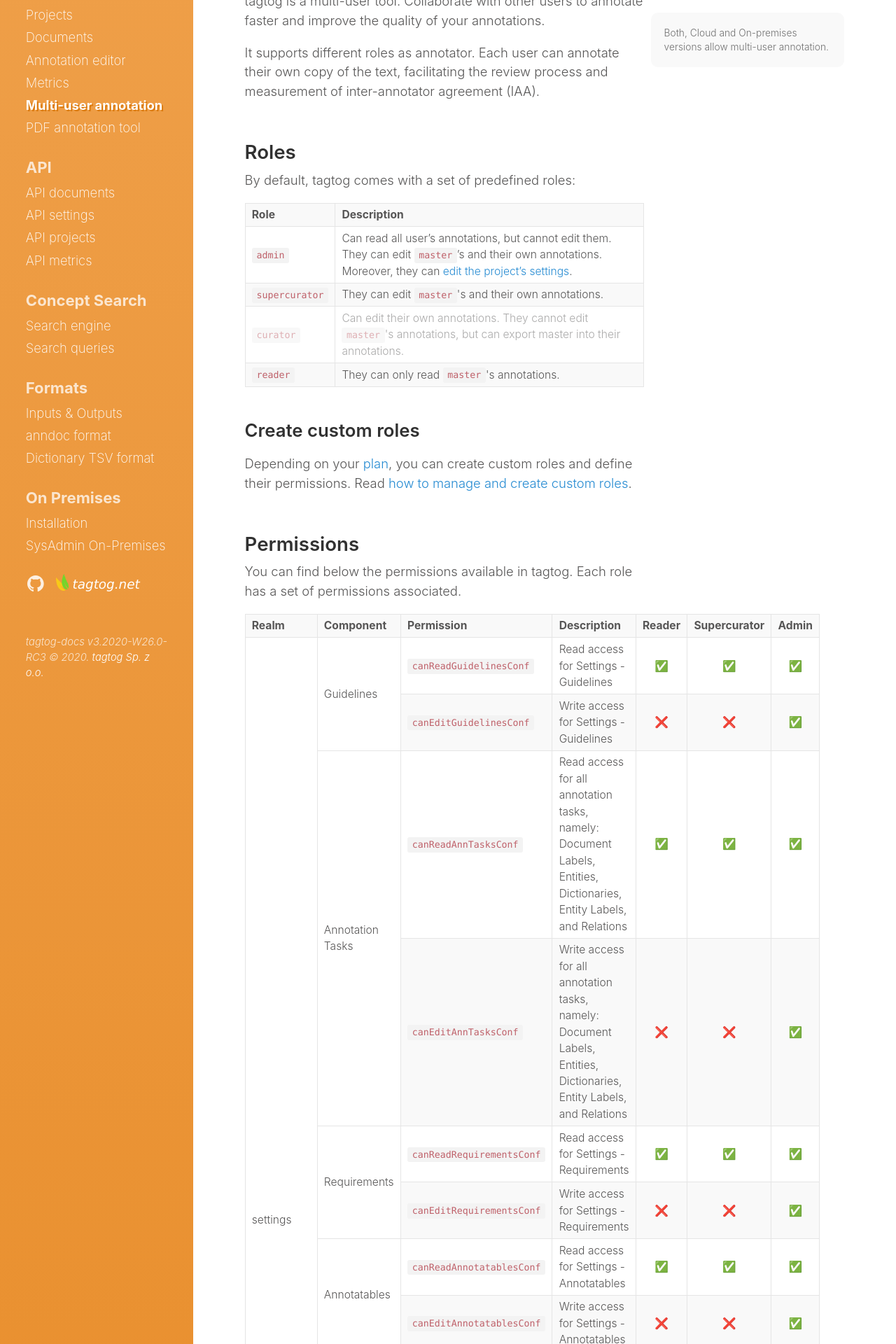
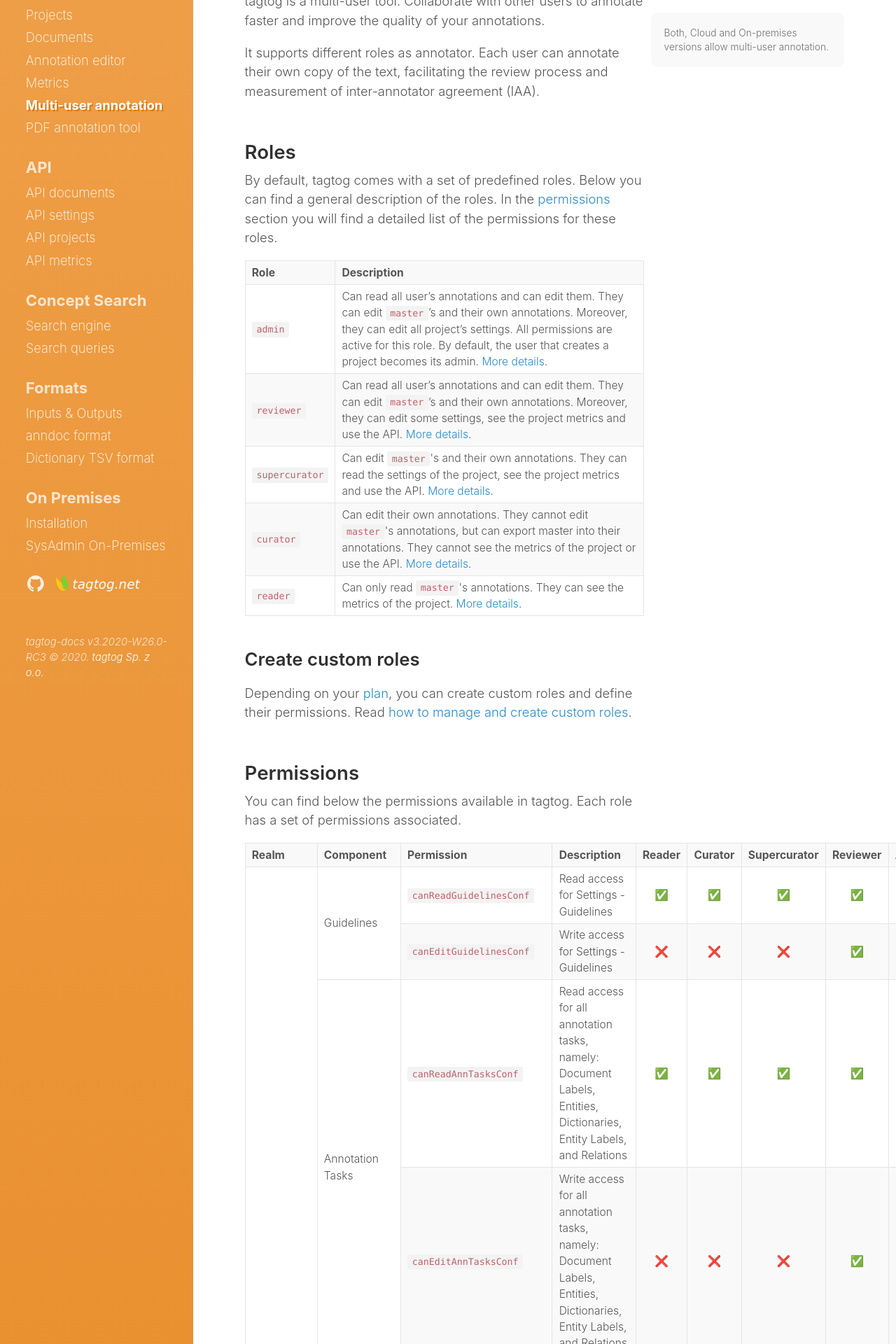
Before and after one commit to tagtogorg/tagtog-doc, a Jekyll site: the page built from collaboration.md, in a window 1280 px wide. Shown: the part 573-2493 px from the top of the page at 70% size. Built offline with Jekyll 4.4.1, drawn with Linux system fonts in a browser that asks for light colours; nearby versions of some CDN libraries; some of the changed text lies outside the part shown.

Commit message:
Extend collaboration docs with additional default roles

```diff
--- a/collaboration.md
+++ b/collaboration.md
@@ -14,7 +14,7 @@ id: collaboration
 
 <div class="two-third-col">
   <h2>Roles</h2>
-  <p>By default, tagtog comes with a set of predefined roles:</p>
+  <p>By default, tagtog comes with a set of predefined roles. Below you can find a general description of the roles. In the <a title="tagtog - permissions" href="collaboration.html#permissions">permissions</a> section you will find a detailed list of the permissions for these roles.</p>
   <table style="width:100%">
     <tr>
       <th>Role</th>
@@ -22,19 +22,23 @@ id: collaboration
     </tr>
     <tr>
       <td><code>admin</code></td>
-      <td><span markdown="1">Can read all user's annotations, but cannot edit them. They can edit `master`'s and their own annotations. Moreover, they can [edit the project's settings](#admin-role).</span></td>
+      <td><span markdown="1">Can read all user's annotations and can edit them. They can edit `master`'s and their own annotations. Moreover, they can edit all project's settings. All permissions are active for this role. By default, the user that creates a project becomes its admin. <a title="tagtog - permissions" href="collaboration.html#permissions">More details</a>.</span></td>
+    </tr>
+    <tr>
+      <td><code>reviewer</code></td>
+      <td><span markdown="1">Can read all user's annotations and can edit them. They can edit `master`'s and their own annotations. Moreover, they can edit some settings, see the project metrics and use the API. <a title="tagtog - permissions" href="collaboration.html#permissions">More details</a>.</span></td>
     </tr>
     <tr>
       <td><code>supercurator</code></td>
-      <td>They can edit <code>master</code>'s and their own annotations.</td>
+      <td>Can edit <code>master</code>'s and their own annotations. They can read the settings of the project, see the project metrics and use the API. <a title="tagtog - permissions" href="collaboration.html#permissions">More details</a>.</td>
     </tr>
     <tr>
-      <td><code class="soon">curator</code></td>
-      <td><span class="soon">Can edit their own annotations. They cannot edit <code>master</code>'s annotations, but can export master into their annotations.</span></td>
+      <td><code>curator</code></td>
+      <td><span>Can edit their own annotations. They cannot edit <code>master</code>'s annotations, but can export master into their annotations. They cannot see the metrics of the project or use the API. <a title="tagtog - permissions" href="collaboration.html#permissions">More details</a>.</span></td>
     </tr>
     <tr>
       <td><code>reader</code></td>
-      <td><span>They can only read <code>master</code>'s annotations.</span></td>
+      <td><span>Can only read <code>master</code>'s annotations. They can see the metrics of the project. <a title="tagtog - permissions" href="collaboration.html#permissions">More details</a>.</span></td>
     </tr>
   </table>
 
@@ -55,14 +59,16 @@ id: collaboration
 <div class="two-third-col">
   <h2>Permissions</h2>
     <p>You can find below the permissions available in tagtog. Each role has a set of permissions associated.</p>
-    <table style="width:100%">
+    <table style="width:150%">
       <tr>
         <th>Realm</th>
         <th>Component</th>
         <th>Permission</th>
         <th>Description</th>
         <th>Reader</th>
+        <th>Curator</th>
         <th>Supercurator</th>
+        <th>Reviewer</th>
         <th>Admin</th>
       </tr>
       <tr>
@@ -73,12 +79,16 @@ id: collaboration
         <td class="centered">✅</td>
         <td class="centered">✅</td>
         <td class="centered">✅</td>
+        <td class="centered">✅</td>
+        <td class="centered">✅</td>
       </tr>
       <tr>
         <td><code>canEditGuidelinesConf</code></td>
         <td><span>Write access for Settings - Guidelines</span></td>
         <td class="centered">❌</td>
         <td class="centered">❌</td>
+        <td class="centered">❌</td>
+        <td class="centered">✅</td>
         <td class="centered">✅</td>
       </tr>
       <tr>
@@ -88,12 +98,16 @@ id: collaboration
         <td class="centered">✅</td>
         <td class="centered">✅</td>
         <td class="centered">✅</td>
+        <td class="centered">✅</td>
+        <td class="centered">✅</td>
       </tr>
       <tr>
         <td><code>canEditAnnTasksConf</code></td>
         <td><span>Write access for all annotation tasks, namely: Document Labels, Entities, Dictionaries, Entity Labels, and Relations</span></td>
         <td class="centered">❌</td>
         <td class="centered">❌</td>
+        <td class="centered">❌</td>
+        <td class="centered">✅</td>
         <td class="centered">✅</td>
       </tr>
       <tr>
@@ -103,12 +117,16 @@ id: collaboration
         <td class="centered">✅</td>
         <td class="centered">✅</td>
         <td class="centered">✅</td>
+        <td class="centered">✅</td>
+        <td class="centered">✅</td>
       </tr>
       <tr>
         <td><code>canEditRequirementsConf</code></td>
         <td><span>Write access for Settings - Requirements</span></td>
         <td class="centered">❌</td>
         <td class="centered">❌</td>
+        <td class="centered">❌</td>
+        <td class="centered">✅</td>
         <td class="centered">✅</td>
       </tr>
       <tr>
@@ -118,12 +136,16 @@ id: collaboration
         <td class="centered">✅</td>
         <td class="centered">✅</td>
         <td class="centered">✅</td>
+        <td class="centered">✅</td>
+        <td class="centered">✅</td>
       </tr>
       <tr>
         <td><code>canEditAnnotatablesConf</code></td>
         <td><span>Write access for Settings - Annotatables</span></td>
         <td class="centered">❌</td>
         <td class="centered">❌</td>
+        <td class="centered">❌</td>
+        <td class="centered">✅</td>
         <td class="centered">✅</td>
       </tr>
       <tr>
@@ -133,12 +155,16 @@ id: collaboration
         <td class="centered">✅</td>
         <td class="centered">✅</td>
         <td class="centered">✅</td>
+        <td class="centered">✅</td>
+        <td class="centered">✅</td>
       </tr>
       <tr>
         <td><code>canEditAnnotationsConf</code></td>
         <td><span>Write access for Settings - Annotations</span></td>
         <td class="centered">❌</td>
         <td class="centered">❌</td>
+        <td class="centered">❌</td>
+        <td class="centered">✅</td>
         <td class="centered">✅</td>
       </tr>
       <tr>
@@ -147,6 +173,8 @@ id: collaboration
         <td><span>Read access for Settings - Webhooks</span></td>
         <td class="centered">❌</td>
         <td class="centered">❌</td>
+        <td class="centered">❌</td>
+        <td class="centered">✅</td>
         <td class="centered">✅</td>
       </tr>
       <tr>
@@ -154,6 +182,8 @@ id: collaboration
         <td><span>Write access for Settings - Webhooks</span></td>
         <td class="centered">❌</td>
         <td class="centered">❌</td>
+        <td class="centered">❌</td>
+        <td class="centered">✅</td>
         <td class="centered">✅</td>
       </tr>
       <tr>
@@ -162,11 +192,15 @@ id: collaboration
         <td><span>Read access for Settings - Members</span></td>
         <td class="centered">❌</td>
         <td class="centered">❌</td>
+        <td class="centered">❌</td>
+        <td class="centered">✅</td>
         <td class="centered">✅</td>
       </tr>
       <tr>
         <td><code>canEditMembersConf</code></td>
         <td><span>Write access for Settings - Members</span></td>
+        <td class="centered">❌</td>
+        <td class="centered">❌</td>
         <td class="centered">❌</td>
         <td class="centered">❌</td>
         <td class="centered">✅</td>
@@ -177,11 +211,15 @@ id: collaboration
         <td><span>Read access for Settings - Admin</span></td>
         <td class="centered">❌</td>
         <td class="centered">❌</td>
+        <td class="centered">❌</td>
+        <td class="centered">✅</td>
         <td class="centered">✅</td>
       </tr>
       <tr>
         <td><code>canEditAdminConf</code></td>
         <td><span>Write access for Settings - Admin</span></td>
+        <td class="centered">❌</td>
+        <td class="centered">❌</td>
         <td class="centered">❌</td>
         <td class="centered">❌</td>
         <td class="centered">✅</td>
@@ -194,11 +232,15 @@ id: collaboration
         <td class="centered">✅</td>
         <td class="centered">✅</td>
         <td class="centered">✅</td>
+        <td class="centered">✅</td>
+        <td class="centered">✅</td>
       </tr>
       <tr>
         <td><code>canEditMaster</code></td>
         <td><span>Write access for the master version of the annotations (ground truth)</span></td>
         <td class="centered">❌</td>
+        <td class="centered">❌</td>
+        <td class="centered">✅</td>
         <td class="centered">✅</td>
         <td class="centered">✅</td>
       </tr>
@@ -209,6 +251,8 @@ id: collaboration
         <td class="centered">❌</td>
         <td class="centered">✅</td>
         <td class="centered">✅</td>
+        <td class="centered">✅</td>
+        <td class="centered">✅</td>
       </tr>
       <tr>
         <td rowspan="2">Others' versions</td>
@@ -216,6 +260,8 @@ id: collaboration
         <td><span>Read access to every project member's versions of the annotations</span></td>
         <td class="centered">❌</td>
         <td class="centered">❌</td>
+        <td class="centered">❌</td>
+        <td class="centered">✅</td>
         <td class="centered">✅</td>
       </tr>
       <tr>
@@ -224,12 +270,16 @@ id: collaboration
         <td class="centered">❌</td>
         <td class="centered">❌</td>
         <td class="centered">❌</td>
+        <td class="centered">✅</td>
+        <td class="centered">✅</td>
       </tr>
       <tr>
         <td rowspan="2">content</td>
         <td><code>canCreate</code></td>
         <td><span>Rights to import documents to the project</span></td>
         <td class="centered">❌</td>
+        <td class="centered">❌</td>
+        <td class="centered">✅</td>
         <td class="centered">✅</td>
         <td class="centered">✅</td>
       </tr>
@@ -237,6 +287,8 @@ id: collaboration
         <td><code>canDelete</code></td>
         <td><span>Rights to remove documents from the project</span></td>
         <td class="centered">❌</td>
+        <td class="centered">❌</td>
+        <td class="centered">✅</td>
         <td class="centered">✅</td>
         <td class="centered">✅</td>
       </tr>
@@ -248,12 +300,16 @@ id: collaboration
         <td class="centered">❌</td>
         <td class="centered">❌</td>
         <td class="centered">✅</td>
+        <td class="centered">✅</td>
+        <td class="centered">✅</td>
       </tr>
       <tr>
         <td><code>canUpdate</code></td>
         <td><span>Rights to rename existing folders</span></td>
         <td class="centered">❌</td>
         <td class="centered">❌</td>
+        <td class="centered">✅</td>
+        <td class="centered">✅</td>
         <td class="centered">✅</td>
       </tr>
       <tr>
@@ -262,27 +318,17 @@ id: collaboration
         <td class="centered">❌</td>
         <td class="centered">❌</td>
         <td class="centered">✅</td>
-      </tr>
-      <tr>
-        <td rowspan="3">dictionaries</td>
-        <td rowspan="3"></td>
-        <td><code>canRead</code></td>
-        <td><span>Read access to the dictionaries</span></td>
-        <td class="centered">✅</td>
         <td class="centered">✅</td>
         <td class="centered">✅</td>
       </tr>
       <tr>
+        <td>dictionaries</td>
+        <td></td>
         <td><code>canCreateItems</code></td>
-        <td><span>Rights to add items to the dictionaries</span></td>
+        <td><span>Rights to add items to the dictionaries using the editor</span></td>
+        <td class="centered">❌</td>
         <td class="centered">❌</td>
         <td class="centered">✅</td>
-        <td class="centered">✅</td>
-      </tr>
-      <tr>
-        <td><code>canDeleteItems</code></td>
-        <td><span>Rights to delete items from dictionaries</span></td>
-        <td class="centered">❌</td>
         <td class="centered">✅</td>
         <td class="centered">✅</td>
       </tr>
@@ -292,6 +338,8 @@ id: collaboration
         <td><code>canRead</code></td>
         <td><span>Read access to the metrics of the project (metrics tab) or the metrics for annotation tasks in a document (e.g. IAA)</span></td>
         <td class="centered">✅</td>
+        <td class="centered">❌</td>
+        <td class="centered">✅</td>
         <td class="centered">✅</td>
         <td class="centered">✅</td>
       </tr>
@@ -300,6 +348,8 @@ id: collaboration
         <td></td>
         <td><code>canUse</code></td>
         <td><span>Users with this permission can use the API. Users with this permission can see the output formats in the UI</span></td>
+        <td class="centered">❌</td>
+        <td class="centered">❌</td>
         <td class="centered">✅</td>
         <td class="centered">✅</td>
         <td class="centered">✅</td>
@@ -374,7 +424,7 @@ id: collaboration
 </div>
 
 <div class="two-third-col">
-  <p class="numbered-item"><span class="number-3">3</span><strong>Distribute documents among annotators</strong>. As a project's <code>admin</code>, go to <i>Settings &#8594; Members</i> and select who you want to distribute documents to and select <strong>1 annotator per document</strong>.
+  <p class="numbered-item"><span class="number-3">3</span><strong>Distribute documents among annotators</strong>. As a project's <code>admin</code>, go to <i>Settings &#8594; Members</i> and select who you want to distribute documents to and select <strong>1 annotator per document</strong>.</p>
 </div>
 <div class="one-third-col">
 </div>
```
